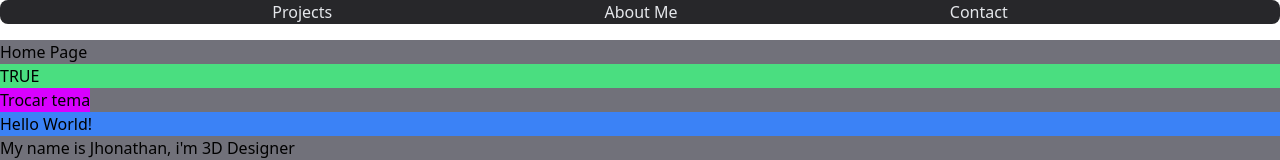
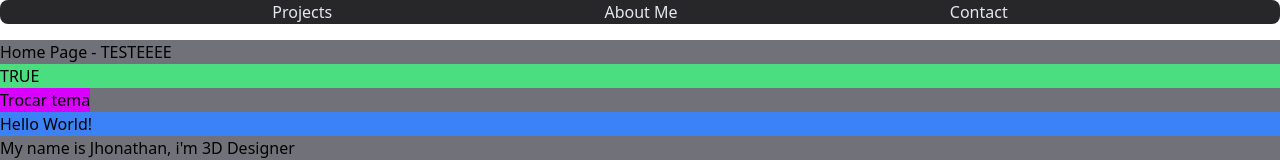
Before and after one commit to luscabap/jhon-motion3d, a React (Vite) app: page / in a window 1280 px wide. Shown: the top 160 px of the page. Built offline with nearby package versions, Linux system fonts and the light colour scheme.

Commit message:
fix: fixing hostinger routing error

```diff
--- a/src/pages/HomePage/index.tsx
+++ b/src/pages/HomePage/index.tsx
@@ -8,7 +8,7 @@ export const HomePage = () => {
 
   return (
     <div className="bg-zinc-500">
-      <h1>Home Page</h1>
+      <h1>Home Page - TESTEEEE</h1>
       <div className="bg-green-400">{ darkTheme ? "TRUE" : "FALSE" }</div>
       <button onClick={toggleTheme} className="bg-colorPrimary">Trocar tema</button>
       <div>
```
